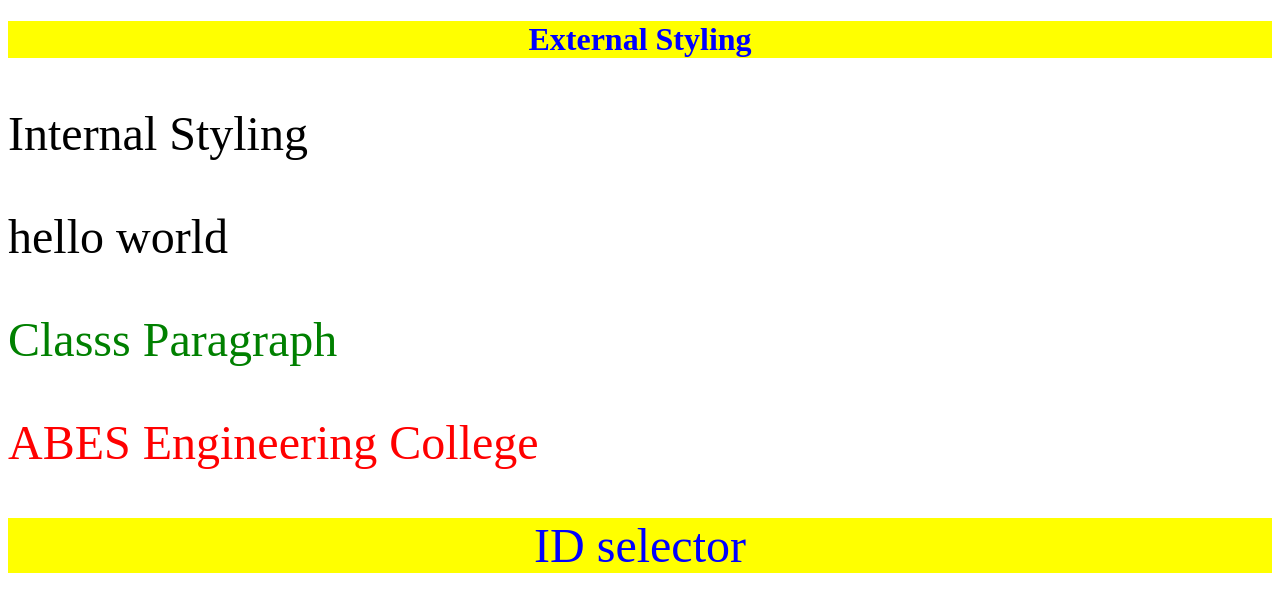
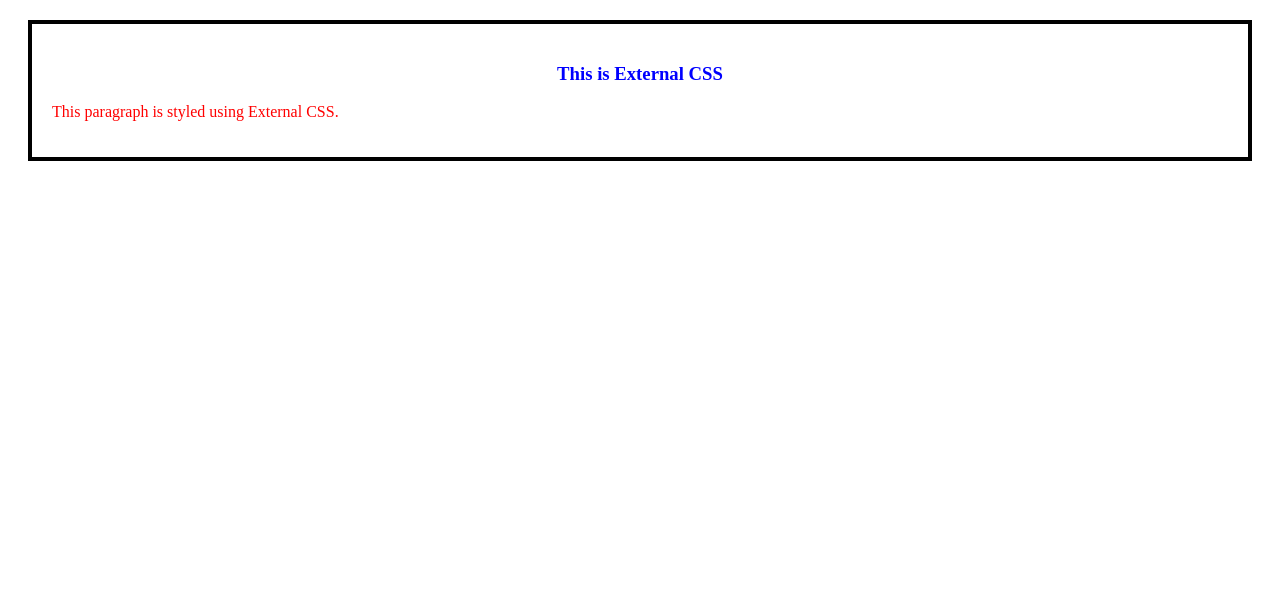
Before and after one commit to anubhavv370/CSE3_CSS, a plain HTML site: page index.html in a window 1280 px wide. Drawn offline with Linux system fonts and the light colour scheme.

Commit message:
styling using external css file

```diff
--- a/external.css
+++ b/external.css
@@ -1,8 +1,7 @@
-/* p{
+/*p{
     color:aquamarine;
     background-color: brown;
-} */
-
+}
 .cs3{
     color: green;
 
@@ -19,3 +18,15 @@
 p{
     font-size: 3rem;
 }
+.padding{
+    padding: 20px;
+    background-color: black;
+    color: white;
+    margin: 20px;
+    border: 10px solid red;
+} */
+.div1{
+    padding: 20px;
+    border: 4px solid black;
+    margin: 20px;
+}
--- a/index.html
+++ b/index.html
@@ -13,16 +13,21 @@
     <link rel="stylesheet" href="./external.css">
 </head>
 <body>
-    <h1 id="ab">External Styling</h1>
+    <!-- <h1 id="ab">External Styling</h1> -->
     <!-- font size with pixels gives you full control over text size and pixel is an absolute unit
     em: relative to the font size of the parent element
     rem: relative to the font size of the root  HTML element
     %: relative to the parent element -->
     <!-- <p style="color: red; background-color: green; font-size: 18px;">Hello World!</p>  -->
-    <p>Internal Styling</p>
+    <!-- <p>Internal Styling</p>
     <p>hello world </p>
     <p class="cs3"> Classs Paragraph</p>
     <p class="abes">ABES Engineering College</p>
     <p id="ab">ID selector</p>
+    <div class="padding">Padding</div> -->
+    <div class="div1">
+        <h3 style="color:blue; text-align: center;">This is External CSS</h3>
+        <P style="color: red;">This paragraph is styled using External CSS.</P>
+    </div>
 </body>
 </html>
```
